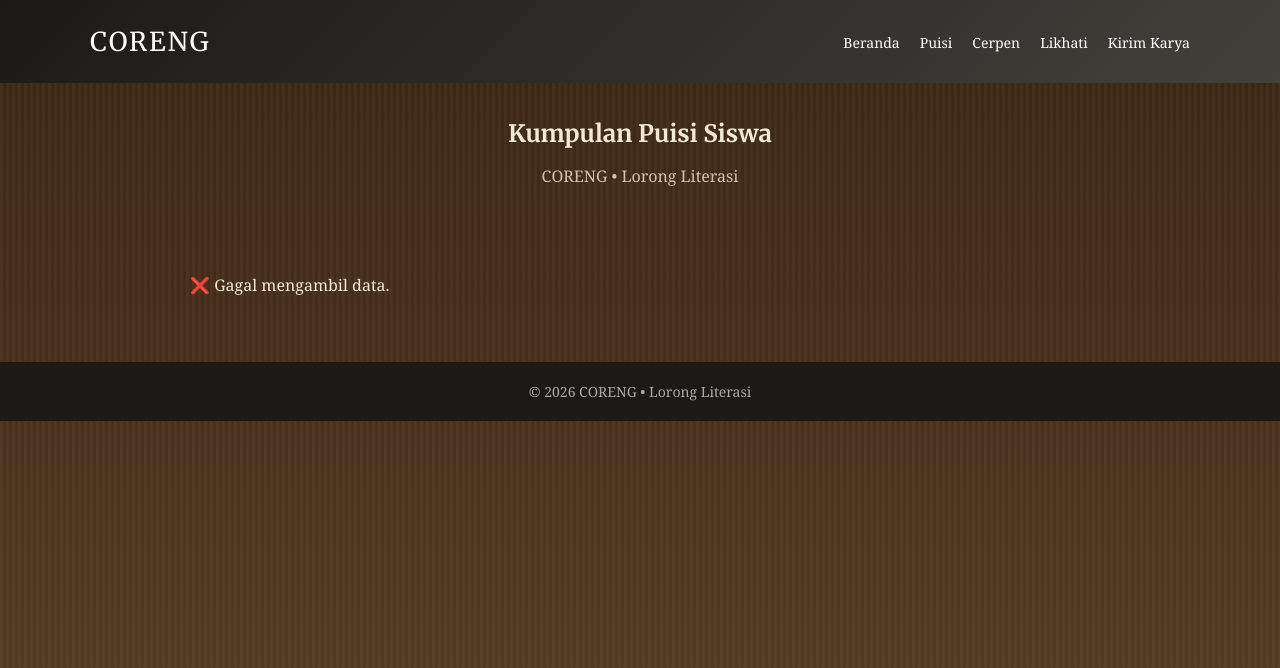
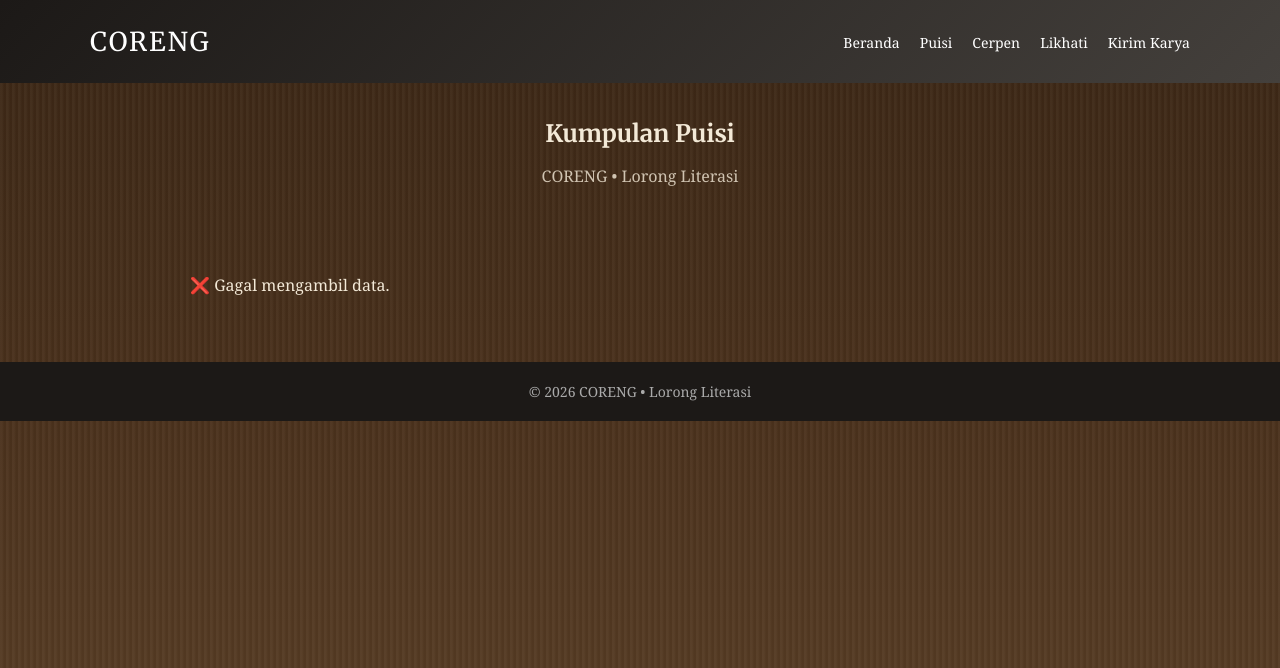
Before and after one commit to dwicoreng/coreng, a plain HTML site: page puisi.html in a window 1280 px wide. Shown: the top 668 px of the page. Drawn offline with Linux system fonts and the light colour scheme; no server answers.

Commit message:
Update puisi.html

```diff
--- a/puisi.html
+++ b/puisi.html
@@ -159,7 +159,7 @@ footer{
 
 <!-- JUDUL -->
 <section class="page-title">
-  <h1>Kumpulan Puisi Siswa</h1>
+  <h1>Kumpulan Puisi</h1>
   <p>CORENG • Lorong Literasi</p>
 </section>
 
```
